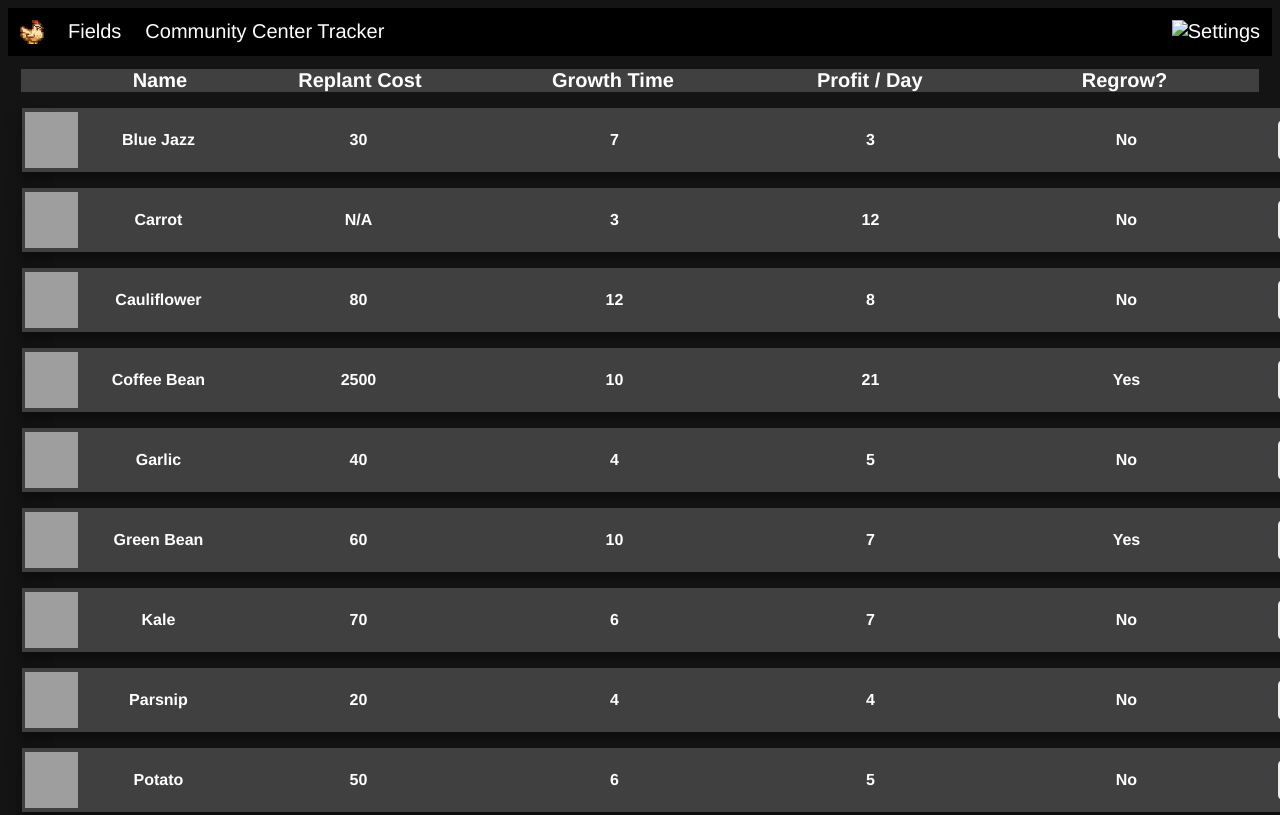
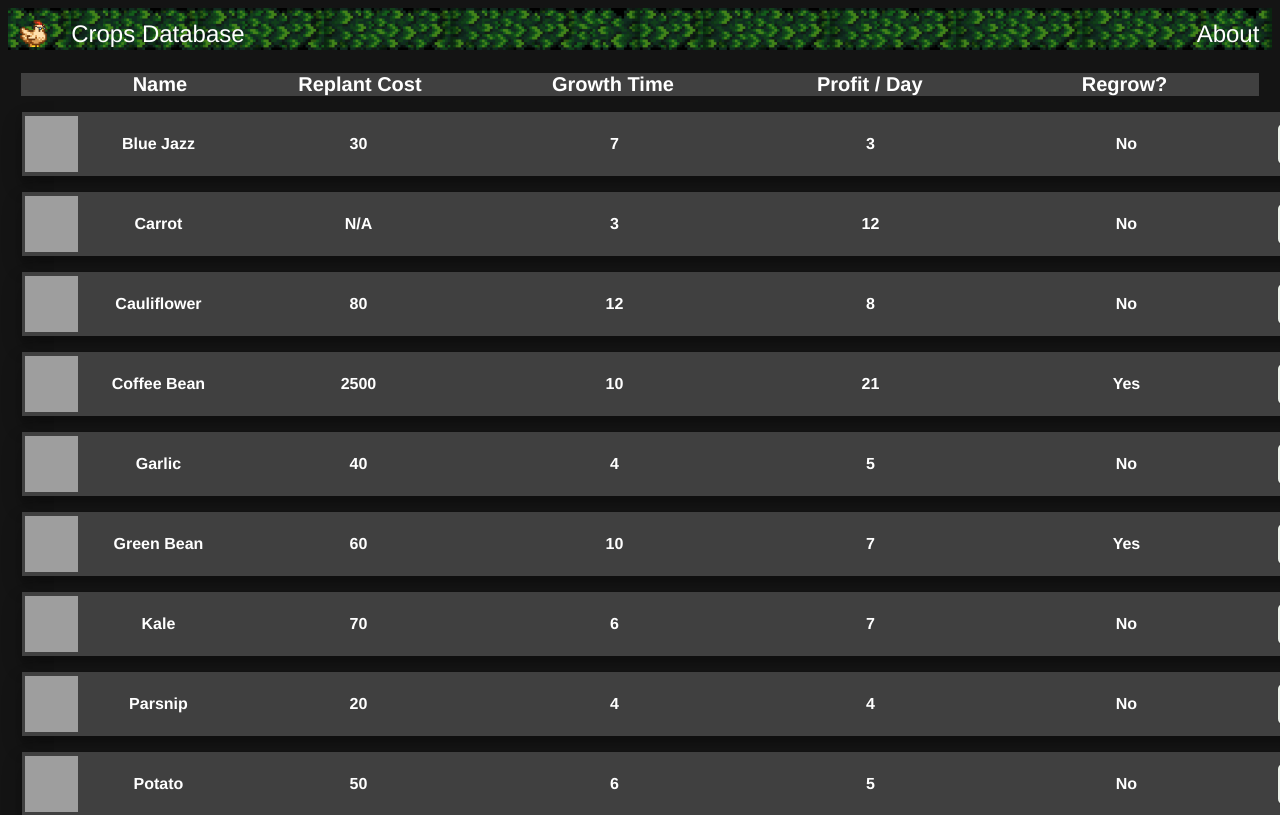
Before and after one commit to Hbox2008/SEN-PWA, a website: page public/fields.html in a window 1280 px wide. Shown: the top 815 px of the page. Drawn offline with Linux system fonts and the light colour scheme; grey boxes are pictures that could not be loaded.

Commit message:
Top bar updated

```diff
--- a/public/css/fieldsstyle.css
+++ b/public/css/fieldsstyle.css
@@ -140,17 +140,19 @@
 }
 
 img {
-  width: 24px;
-  height: 24px;
+  width: 1.7rem;
+  height: 1.7rem;
   vertical-align: top;
   text-align: left;
 }
 .topbar {
-  background-color: black;
+  background-image: url("/images/Topbar.png");
+  background-repeat: repeat-x;
+  background-size: 50%;
   overflow: hidden;
   font-family: Gotham, "Helvetica Neue", Helvetica, Arial, "sans-serif";
-  font-size: 20px;
-  font-weight: lighter;
+  font-size: 100%;
+  font-weight: 200;
 }
 .topbar a {
   float: left;
@@ -158,7 +160,7 @@ img {
   text-align: center;
   padding: 12px 12px;
   text-decoration: none;
-  font-size: 20px;
+  font-size: 150%;
 }
 .topbar a:hover {
   background-color: dimgray;
--- a/public/fields.html
+++ b/public/fields.html
@@ -6,19 +6,13 @@
     <title>Starhelper</title>
   </head>
   <body>
-    <div class="topbar">
+<div class="topbar">
       <a href="index.html"
-        ><img
-          src="images/Logo.png"
-          alt="Smexy Dong Kim"
-          width="768"
-          height="1206"
+        ><img src="images/Logo.png" alt="Smexy Dong Kim"
       /></a>
-      <a href="fields.html">Fields</a>
-      <a href="index.html">Community Center Tracker</a>
-      <a hfef="index.html" style="float: right"
-        ><img src="Settings.png" alt="Settings" width="512" height="512"
-      /></a>
+      <a href="fields.html">Crops Database</a>
+      <a href="index.html" style="float: right; padding-right: 1%">About</a>
+    </div>
     </div>
     <div class="Topcard">
       <b style="margin-left: 7rem">Name</b>
```
